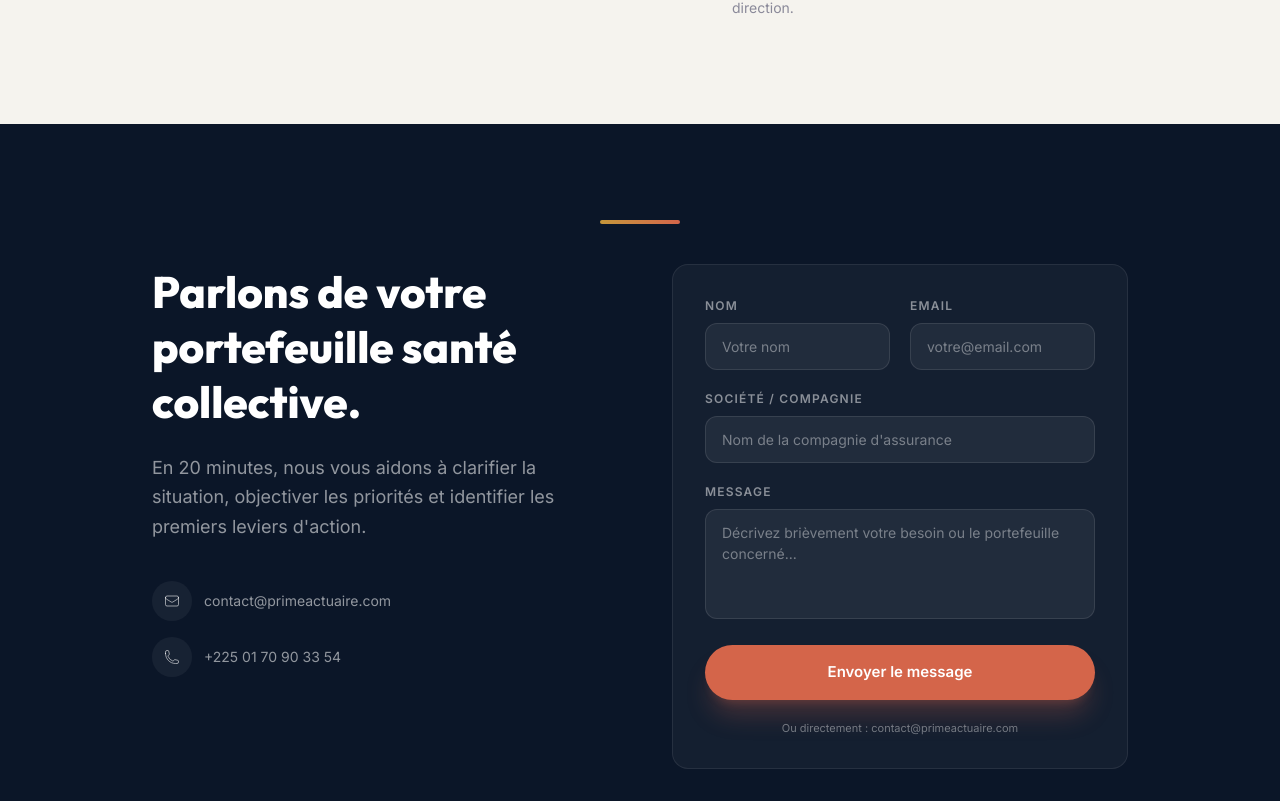
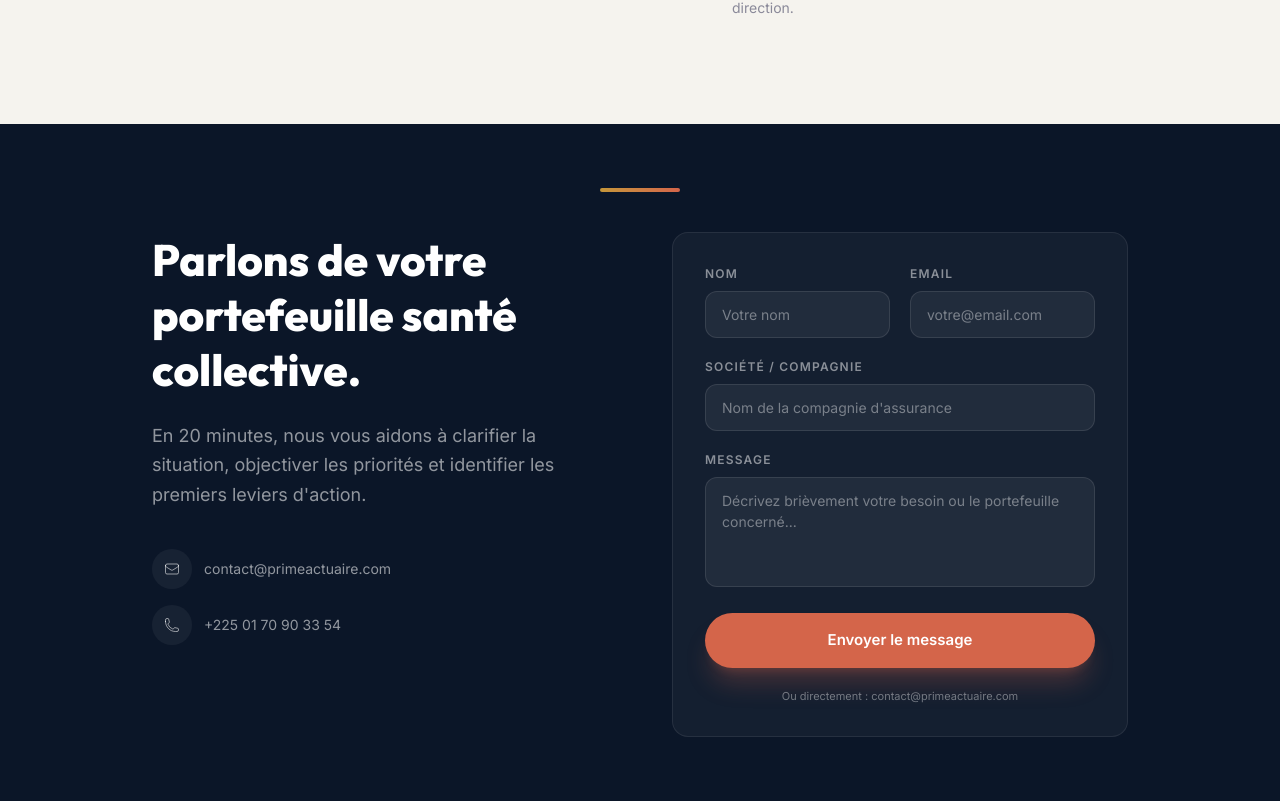
Before and after one commit to sidickgoldman/SiteWeb_PrimeActuaire, a Next.js app: page /methode in a window 1280 px wide. Shown: the part 1699-2500 px from the top of the page. Built offline with nearby package versions, Linux system fonts and the light colour scheme.

Commit message:
design: rythme vertical - reduire padding quand bg partage (Piliers, CTAFinal)

```diff
--- a/src/components/CTAFinal.tsx
+++ b/src/components/CTAFinal.tsx
@@ -38,7 +38,7 @@ export default function CTAFinal() {
   };
 
   return (
-    <section className="bg-navy py-24" id="contact">
+    <section className="bg-navy pt-16 pb-24" id="contact">
       <motion.div
         initial={{ opacity: 0, y: 40 }}
         whileInView={{ opacity: 1, y: 0 }}
--- a/src/components/Piliers.tsx
+++ b/src/components/Piliers.tsx
@@ -64,7 +64,7 @@ export default function Piliers({ teaser = false }: { teaser?: boolean }) {
   const eyebrow = teaser ? t.piliers.eyebrowTeaser : t.piliers.eyebrow;
 
   return (
-    <section className="bg-bg-light py-28" id="piliers">
+    <section className="bg-bg-light pt-16 pb-24" id="piliers">
       <div className="max-w-7xl mx-auto px-6">
         <motion.p
           initial={{ opacity: 0, y: 15 }}
```
